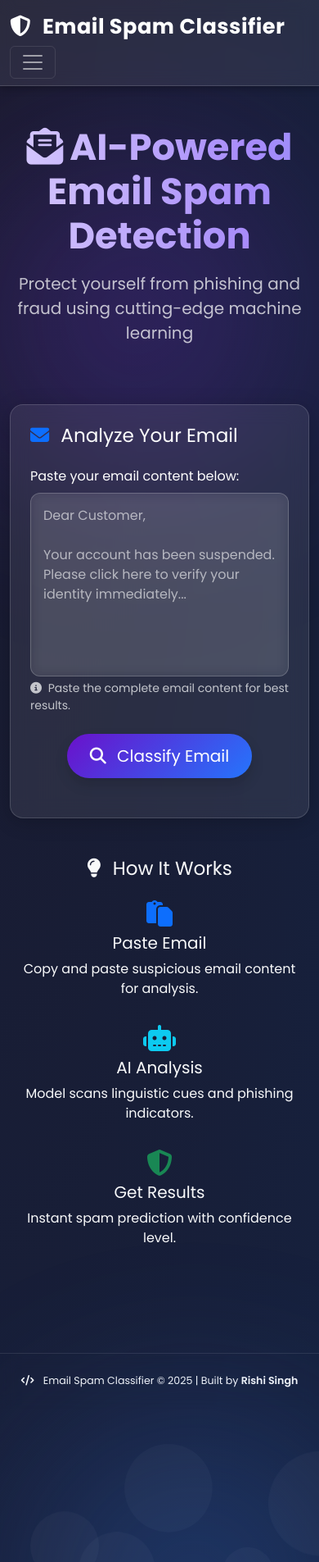
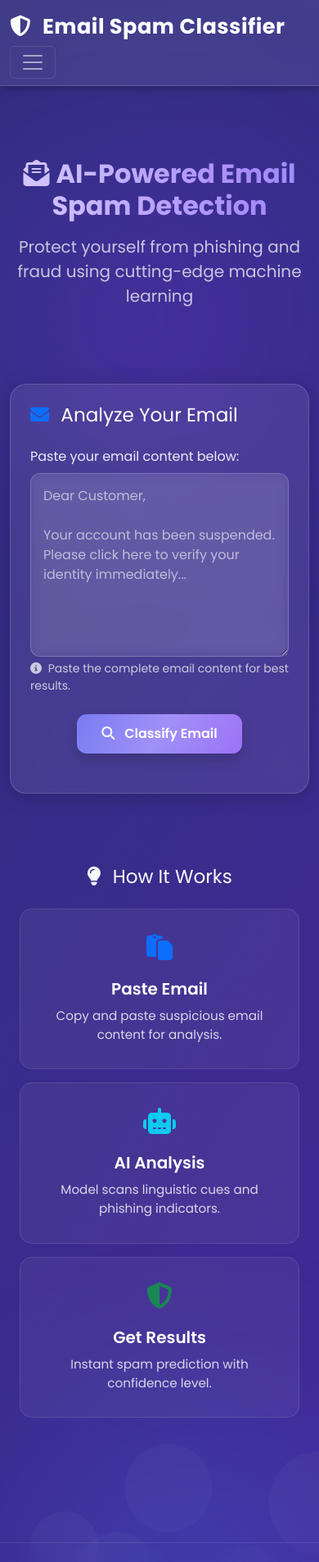
Before and after one commit to Rishu22889/email_spam_classifier, a Flask app: page / in a window 390 px wide. Shown: the top 1905 px of the page at 82% size. Run offline with Flask 3, Linux system fonts and the light colour scheme.

Commit message:
Refactor CSS for layout and responsiveness improvements
Refactor CSS styles for improved layout and responsiveness, including updates to various sections such as the navbar, hero section, and result section.

```diff
--- a/static/css/style.css
+++ b/static/css/style.css
@@ -74,11 +115,27 @@ body::after {
     transform: scale(1.08);
 }
 
+.nav-link {
+    color: rgba(255, 255, 255, 0.85) !important;
+    transition: color 0.3s;
+}
+
+.nav-link:hover {
+    color: #fff !important;
+}
+
 /* ===== Hero Section ===== */
+.hero-section {
+    padding: 40px 0 20px;
+}
+
 .hero-section h1 {
     font-size: 2.8rem;
     font-weight: 700;
     text-align: center;
+}
+
+.gradient-text {
     background: linear-gradient(90deg, #ffffff, #a78bfa, #60a5fa);
     background-size: 300%;
     -webkit-background-clip: text;
@@ -113,26 +170,59 @@ body::after {
     box-shadow: 0 12px 45px rgba(99, 102, 241, 0.3);
 }
 
+.main-card {
+    background: rgba(255, 255, 255, 0.08);
+    backdrop-filter: blur(12px);
+    border: 1px solid rgba(255, 255, 255, 0.15);
+    border-radius: 20px;
+    box-shadow: 0 4px 25px rgba(0, 0, 0, 0.2);
+}
+
+.card-body {
+    position: relative;
+}
+
+.card-title {
+    color: #fff;
+}
+
 /* ===== Input ===== */
 .email-input {
+    background: rgba(255, 255, 255, 0.08);
+    backdrop-filter: blur(8px);
     border: 1px solid rgba(255, 255, 255, 0.2);
     border-radius: 12px;
     padding: 15px;
-    background: rgba(255,255,255,0.07);
     color: #fff;
+    resize: vertical;
     transition: all 0.3s ease;
 }
+
 .email-input::placeholder {
-    color: rgba(191, 172, 255, 0.6);
+    color: rgba(255, 255, 255, 0.6);
 }
+
 .email-input:focus {
+    background: rgba(255, 255, 255, 0.1) !important;
     border-color: #a78bfa;
+    color: #fff;
     outline: none;
     box-shadow: 0 0 12px rgba(167, 139, 250, 0.4);
 }
 
+.form-label {
+    color: rgba(255, 255, 255, 0.9);
+    font-weight: 500;
+    margin-bottom: 8px;
+}
+
+.form-text {
+    color: rgba(255, 255, 255, 0.7);
+    font-size: 0.875rem;
+}
+
 /* ===== Button ===== */
-.classify-btn {
+.btn-gradient {
     background: linear-gradient(90deg, #6366f1, #8b5cf6);
     border: none;
     border-radius: 12px;
@@ -145,7 +235,8 @@ body::after {
     position: relative;
     overflow: hidden;
 }
-.classify-btn::before {
+
+.btn-gradient::before {
     content: '';
     position: absolute;
     left: -50%;
@@ -201,20 +342,50 @@ body::after {
     box-shadow: 0 0 25px rgba(16, 185, 129, 0.4);
 }
 
-/* Optional icon coloring */
-#result-icon.scam {
-    color: #dc2626;
-}
-#result-icon.safe {
-    color: #10b981;
+/* Confidence text */
+.result-confidence {
+    margin-top: 20px;
+    font-size: 1.1rem;
+    color: rgba(255, 255, 255, 0.9);
 }
 
-/* Confidence text */
-#result-confidence {
-    margin-top: 15px;
-    font-size: 1rem;
+#result-title {
+    color: #fff;
+    font-weight: 600;
 }
 
+/* ===== About Section ===== */
+.about-section {
+    padding: 40px 0;
+}
+
+.feature-box {
+    background: rgba(255, 255, 255, 0.05);
+    backdrop-filter: blur(10px);
+    border-radius: 15px;
+    padding: 30px 20px;
+    border: 1px solid rgba(255, 255, 255, 0.1);
+    transition: all 0.3s ease;
+    height: 100%;
+}
+
+.feature-box:hover {
+    background: rgba(255, 255, 255, 0.08);
+    transform: translateY(-5px);
+    box-shadow: 0 8px 25px rgba(0, 0, 0, 0.2);
+}
+
+.feature-box h5 {
+    color: #fff;
+    margin: 15px 0 10px;
+    font-weight: 600;
+}
+
+.feature-box p {
+    color: rgba(255, 255, 255, 0.8);
+    margin: 0;
+    font-size: 0.95rem;
+}
 
 /* ===== Footer ===== */
 footer {
@@ -224,114 +395,61 @@ footer {
     padding: 30px 0;
     border-top: 1px solid rgba(255,255,255,0.1);
     backdrop-filter: blur(10px);
-}
-body {
-  font-family: 'Poppins', sans-serif;
-  background: radial-gradient(ellipse at top left, #1a1a2e, #16213e);
-  color: #fff;
-  overflow-x: hidden;
+    margin-top: auto;
 }
 
-/* Glass Navbar */
-.glass-nav {
-  background: rgba(255, 255, 255, 0.08);
-  backdrop-filter: blur(10px);
-  box-shadow: 0 2px 10px rgba(0, 0, 0, 0.3);
+footer a {
+    color: rgba(255, 255, 255, 0.9);
+    text-decoration: none;
+    transition: color 0.3s;
 }
 
-/* Glass Cards */
-.glass-card {
-  background: rgba(255, 255, 255, 0.08);
-  backdrop-filter: blur(12px);
-  border: 1px solid rgba(255, 255, 255, 0.15);
-  border-radius: 16px;
-  box-shadow: 0 4px 25px rgba(0, 0, 0, 0.2);
-  transition: transform 0.3s ease;
-}
-.glass-card:hover {
-  transform: translateY(-6px);
+footer a:hover {
+    color: #fff;
+    text-decoration: underline;
 }
 
-/* Gradient Button */
-.btn-gradient {
-  background: linear-gradient(135deg, #6a11cb, #2575fc);
+/* ===== Alerts ===== */
+.alert-danger {
+    background: rgba(239, 68, 68, 0.2);
+    border: 1px solid rgba(239, 68, 68, 0.4);
     color: #fff;
-  border: none;
-  border-radius: 50px;
-  padding: 12px 28px;
-  transition: 0.3s ease-in-out;
-}
-.btn-gradient:hover {
-  transform: scale(1.05);
-  background: linear-gradient(135deg, #2575fc, #6a11cb);
+    backdrop-filter: blur(10px);
 }
 
-/* Gradient Text */
-.gradient-text {
-  background: linear-gradient(90deg, #00dbde 0%, #fc00ff 100%);
-  -webkit-background-clip: text;
-  -webkit-text-fill-color: transparent;
+.alert-danger .btn-close {
+    filter: brightness(0) invert(1);
 }
 
-/* Floating Bubble Background */
-#background-wrap {
-  position: fixed;
-  top: 0;
-  left: 0;
-  width: 100%;
-  height: 100%;
-  z-index: -1;
-  overflow: hidden;
+/* ===== Ripple Animation ===== */
+@keyframes ripple {
+    from {
+        transform: scale(0);
+        opacity: 1;
     }
-.bubble {
-  position: absolute;
-  bottom: -100px;
-  background: rgba(255, 255, 255, 0.1);
-  border-radius: 50%;
-  animation: rise 20s infinite ease-in;
+    to {
+        transform: scale(2);
+        opacity: 0;
     }
-@keyframes rise {
-  0% { transform: translateY(0) scale(1); opacity: 0.4; }
-  100% { transform: translateY(-1200px) scale(1.5); opacity: 0; }
-}
-.bubble.x1 { left: 10%; width: 80px; height: 80px; animation-duration: 25s; }
-.bubble.x2 { left: 40%; width: 100px; height: 100px; animation-duration: 20s; }
-.bubble.x3 { left: 70%; width: 60px; height: 60px; animation-duration: 28s; }
-.bubble.x4 { left: 85%; width: 120px; height: 120px; animation-duration: 22s; }
-.bubble.x5 { left: 25%; width: 90px; height: 90px; animation-duration: 30s; }
-
-.email-input {
-  background: rgba(255, 255, 255, 0.08);
-  backdrop-filter: blur(8px);
-  border: 1px solid rgba(255, 255, 255, 0.2);
-  color: #fff;
-  resize: none;
-  transition: all 0.3s ease;
 }
 
-.email-input::placeholder {
-  color: rgba(255, 255, 255, 0.6);
-}
-.email-input:focus {
-  background: rgba(255, 255, 255, 0.1) !important;
-  color: #fff;
-  border-color: rgba(255, 255, 255, 0.4);
-  box-shadow: 0 0 10px rgba(138, 43, 226, 0.4);
-  outline: none;
+/* ===== Responsive Design ===== */
+@media (max-width: 768px) {
+    .hero-section h1 {
+        font-size: 2rem;
     }
 
-html, body {
-    height: 100%;
-    margin: 0;
-    padding: 0;
-    overflow-x: hidden;
+    .btn-gradient {
+        padding: 12px 30px;
+        font-size: 1rem;
     }
 
-body {
-    display: flex;
-    flex-direction: column;
+    .result-icon {
+        font-size: 3rem;
     }
 
-footer {
-    margin-top: auto;
+    .result-badge {
+        font-size: 1rem;
+        padding: 8px 20px;
     }
+}
```
Also changed, not shown: other parts of static/css/style.css (+100 -9 lines). Lines whose indentation alone changed are shown as unchanged.
